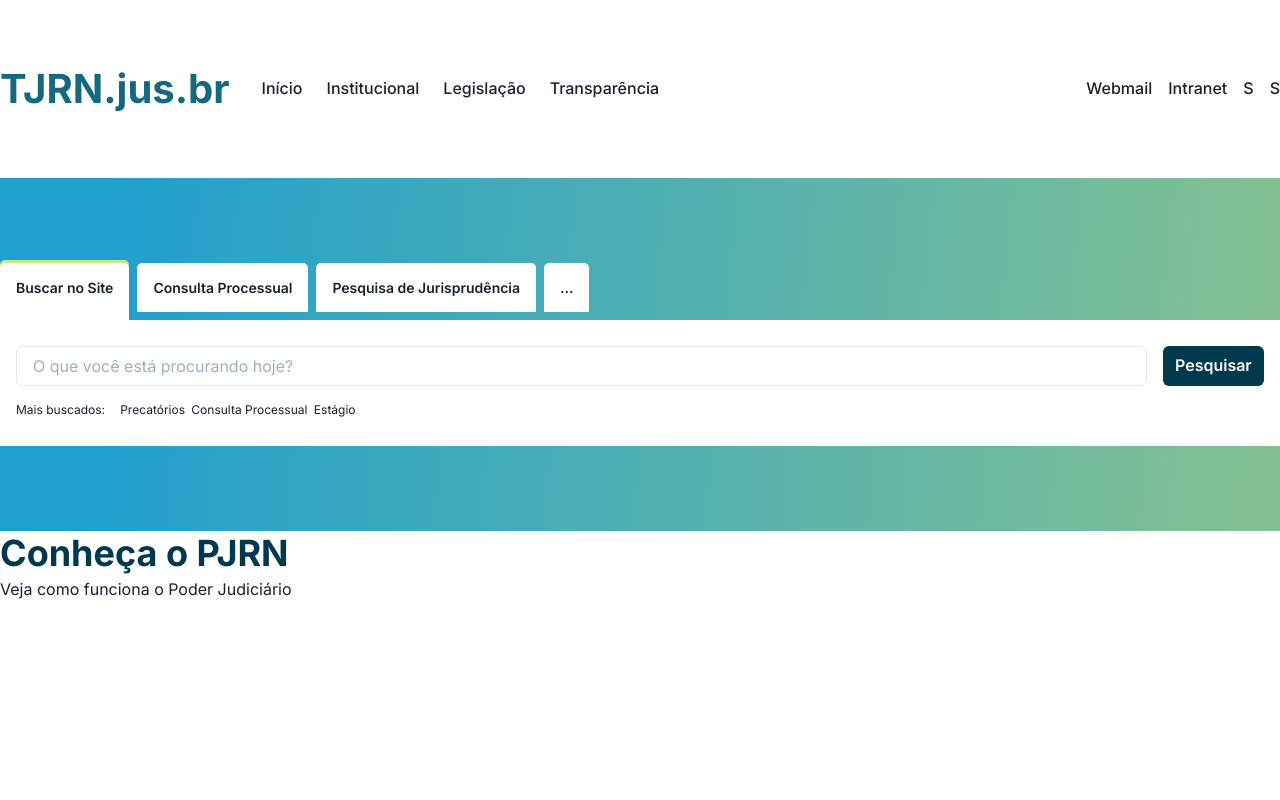
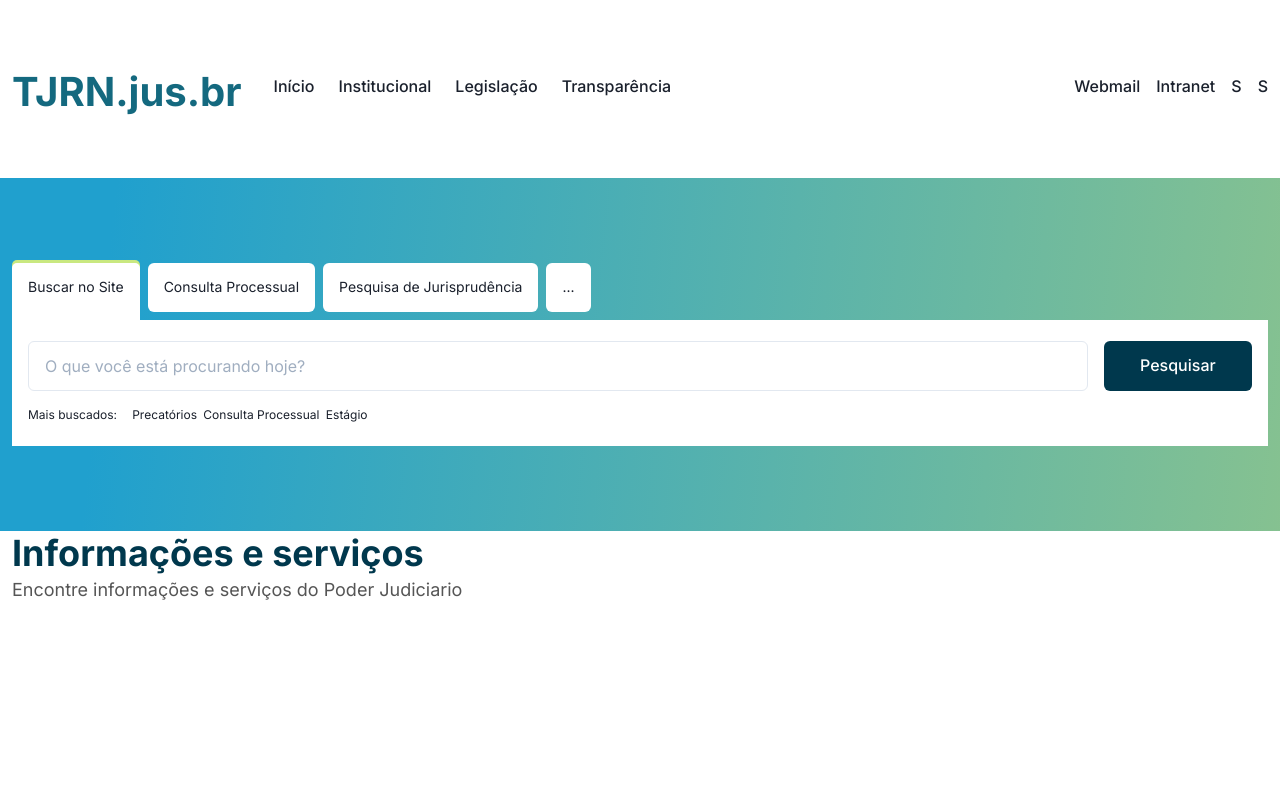
Before and after one commit to yargo11/myTJRN, a Next.js app: page / in a window 1280 px wide. Shown: the top 800 px of the page. Built offline with nearby package versions, Linux system fonts and the light colour scheme.

Commit message:
melhorias nos componentes criados e criacao de novos componentes

```diff
--- a/src/components/Header/FuncionalityList/index.tsx
+++ b/src/components/Header/FuncionalityList/index.tsx
@@ -3,6 +3,7 @@
 export default function FuncionalityList() {
     return (
         <UnorderedList
+            float='right'
             display='flex'
             flexWrap='wrap'
             h='35px'
--- a/src/components/Header/PagesList/index.tsx
+++ b/src/components/Header/PagesList/index.tsx
@@ -3,6 +3,7 @@
 export default function PagesList () {
     return (
         <UnorderedList
+            float='left'
             display='flex'
             flexWrap='wrap'
             h='35px'
@@ -11,7 +12,7 @@
             fontWeight='medium'
             lineHeight='19,36px'
             marginTop='10px'
-            px='2rem'
+            pl='2rem'
             mx='0'>
             <ListItem
                 mr='0.75rem'
--- a/src/components/Header/index.tsx
+++ b/src/components/Header/index.tsx
@@ -1,15 +1,19 @@
-import { Flex, Text } from "@chakra-ui/react";
+import { Box, Flex, Text } from "@chakra-ui/react";
 import PagesList from "./PagesList";
 import FuncionalityList from './FuncionalityList'
 
+//Precisa melhorar responsividade
 export default function Header() {
     return (
-        <Flex
-            maxW='81rem'
-            h='11.1rem'
-            m='auto'
+        <Box
+            maxW='82.5rem'
+            minH='11.1rem'
+            mx='auto'
+            pt='4rem'
+            px='0.75rem'
             alignItems='center'>
             <Text
+                float='left'
                 fontFamily='Inter'
                 fontWeight='bold'
                 fontSize='2.5rem'
@@ -17,10 +21,8 @@
                 lineHeight='55px'
                 as='a'
                 href='/'>TJRN.jus.br</Text>
-            <Flex w='full' maxW='66.87rem' justifyContent='space-between'>
                 <PagesList />
                 <FuncionalityList />
-            </Flex>
-        </Flex>
+        </Box>
     );
 }
--- /dev/null
+++ b/src/components/Home/AreaTitle/index.tsx
@@ -0,0 +1,15 @@
+import { Text } from "@chakra-ui/layout";
+
+interface areaTitleProps {
+    title: string;
+    subtitle: string;
+}
+
+export default function AreaTitle ({title, subtitle}:areaTitleProps) {
+    return (
+        <>
+            <Text fontSize='2.25rem' fontWeight='bold' color='#00384D' lineHeight='2.87rem'>{title}</Text>
+            <Text fontSize='1.125rem' color='#555555' lineHeight='1.563rem'>{subtitle}</Text>
+        </>
+    );
+}
--- a/src/components/Home/Pjrn/index.tsx
+++ b/src/components/Home/Pjrn/index.tsx
@@ -1,11 +1,13 @@
 import { Flex, Text } from "@chakra-ui/layout";
+import AreaTitle from "../AreaTitle";
 
 export default function Pjrn () {
     return (
-        <Flex w='full' maxW='81rem' justifyContent='center' flexDirection='column'>
-            <Text fontSize='2.25rem' fontFamily='Inter' fontWeight='bold' color='#00384D' lineHeight='2.87rem'>Conheça o PJRN</Text>
-            <Text>Veja como funciona o Poder Judiciário</Text>
-
+        <Flex h='32.375rem' w='full' maxW='82.5rem' px='0.75rem' justifyContent='center' flexDirection='column' m='auto'>
+            <AreaTitle title='Conheça o PJRN' subtitle='Veja como funciona o Poder Judiciário'/>
+            <Flex w='full' border='1px' alignItems='center' justifyContent='space-between' borderColor='#D8DBDF'>
+                <Text fontSize='1.5rem' fontWeight='bold' textDecoration='underline' lineHeight='2.5rem'>Presidência e Vice-presidência</Text>
+            </Flex>
         </Flex>
     );
 }
--- a/src/components/Home/Search/SearchButton/index.tsx
+++ b/src/components/Home/Search/SearchButton/index.tsx
@@ -13,12 +13,12 @@
                 p='1rem'
                 mr='0.5rem'
                 mb='0.5rem'
-                fontFamily='Inter'
+                fontWeight='normal'
                 fontSize='0.875rem'
-                lineHeight='6,94px'
+                lineHeight='1.059rem'
                 overflowWrap='break-word'
                 whiteSpace='normal'
-                borderRadius='5px 5px 0 0'
+                borderRadius={actualFunction === name ? '5px 5px 0 0' : 'var(--chakra-radii-md)'}
                 boxShadow={actualFunction === name ?'0 10px #ffffff, 0 -3px #C9E880' : ''}
                 {...others}>
             {name}
--- a/src/components/Home/Search/index.tsx
+++ b/src/components/Home/Search/index.tsx
@@ -17,33 +17,36 @@
         <Flex
             w='full'
             h='353px'
+            px='0.75rem'
             alignItems='center'
             justifyContent='center'
             background='linear-gradient(95.7deg, #20A0CE 8.83%, #B8D272 145.52%)' flexDirection='column'>
 
-            <Flex w='full' maxW='81rem'>
+            <Flex w='full' maxW='82.5rem'>
                 <SearchButton actualFunction={type} name={SearchBannerFunctions.buscarNoSite} onClick={() => {setType(SearchBannerFunctions.buscarNoSite)}}/>
                 <SearchButton actualFunction={type} name={SearchBannerFunctions.consultaProcessual} onClick={() => {setType(SearchBannerFunctions.consultaProcessual)}}/>
                 <SearchButton actualFunction={type} name={SearchBannerFunctions.pesquisaDeJurisprudencia} onClick={() => {setType(SearchBannerFunctions.pesquisaDeJurisprudencia)}}/>
                 <SearchButton actualFunction={type} name={SearchBannerFunctions.etc} onClick={() => {setType(SearchBannerFunctions.etc)}}/>
             </Flex>
 
-            <Flex w='full' maxW='81rem' h='7.87rem' bgColor='white' alignItems='center' justifyContent='center' flexDirection='column'>
+            <Flex w='full' maxW='82.5rem' h='7.87rem' bgColor='white' alignItems='center' justifyContent='center' flexDirection='column'>
                 <Flex w='full' px='1rem' py='0.5rem'>
-                    <Input placeholder="O que você está procurando hoje?" />
+                    <Input placeholder="O que você está procurando hoje?" h='3.125rem'/>
                     <Button
+                        h='3.125rem'
+                        w='10.43rem'
                         ml='1rem'
-                        fontFamily='Inter'
+                        fontWeight='medium'
                         lineHeight='1.37rem'
                         color='white'
                         bgColor='#00384D'
                         transition='filter 0.2s'
-                        _hover={{ filter: 'brightness(200%)' }}
+                        _hover={{ filter: 'brightness(145%)' }}
                         _active={{ filter: 'brightness(75%)' }}>Pesquisar</Button>
                 </Flex>
                 <Flex w='full' px='1rem' py='0.5rem' flexWrap='wrap' alignItems='center'>
-                    <Text fontFamily='Inter' lineHeight='1.06rem' fontSize='0.75rem'>Mais buscados:</Text>
-                    <UnorderedList display='flex' flexWrap='wrap' listStyleType='none' fontFamily='Inter' lineHeight='1.06rem' fontSize='0.75rem'>
+                    <Text lineHeight='1.06rem' fontSize='0.75rem'>Mais buscados:</Text>
+                    <UnorderedList display='flex' flexWrap='wrap' listStyleType='none' lineHeight='1.06rem' fontSize='0.75rem'>
                         <ListItem mx='0.2rem'>Precatórios</ListItem>
                         <ListItem mx='0.2rem'>Consulta Processual</ListItem>
                         <ListItem mx='0.2rem'>Estágio</ListItem>
--- /dev/null
+++ b/src/components/Home/Topic/index.tsx
@@ -0,0 +1,10 @@
+import { Box } from "@chakra-ui/layout";
+import AreaTitle from "../AreaTitle";
+
+export default function Topic () {
+    return (
+        <Box m='auto' w='full' maxW='82.5rem' px='0.75rem'>
+            <AreaTitle title='Informações e serviços' subtitle='Encontre informações e serviços do Poder Judiciario'/>
+        </Box>
+    );
+}
--- a/src/pages/index.tsx
+++ b/src/pages/index.tsx
@@ -1,9 +1,11 @@
 import Pjrn from "../components/Home/Pjrn"
 import Search from "../components/Home/Search"
+import Topic from "../components/Home/Topic"
 export default function Home() {
   return (
     <>
       <Search />
+      <Topic />
       <Pjrn />
     </>
   )
```
